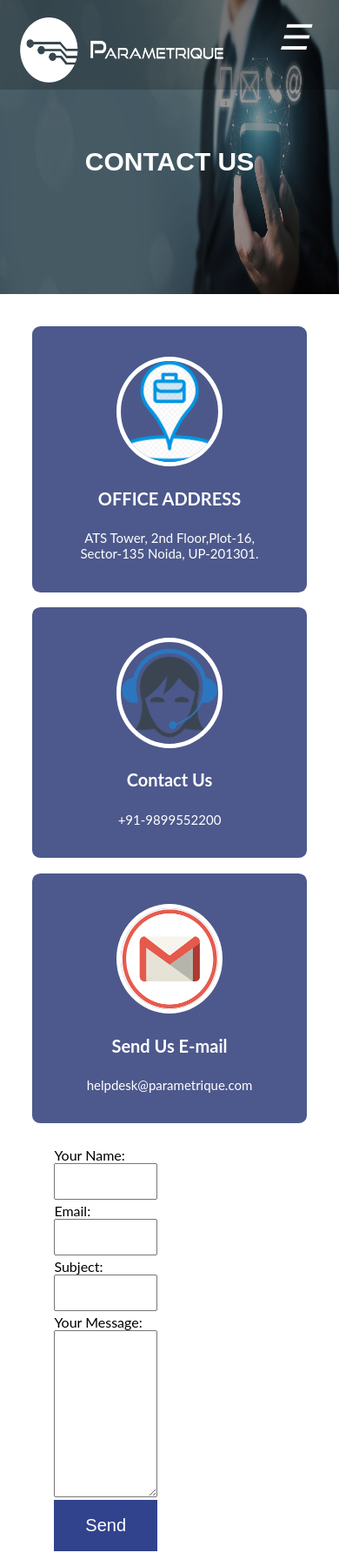
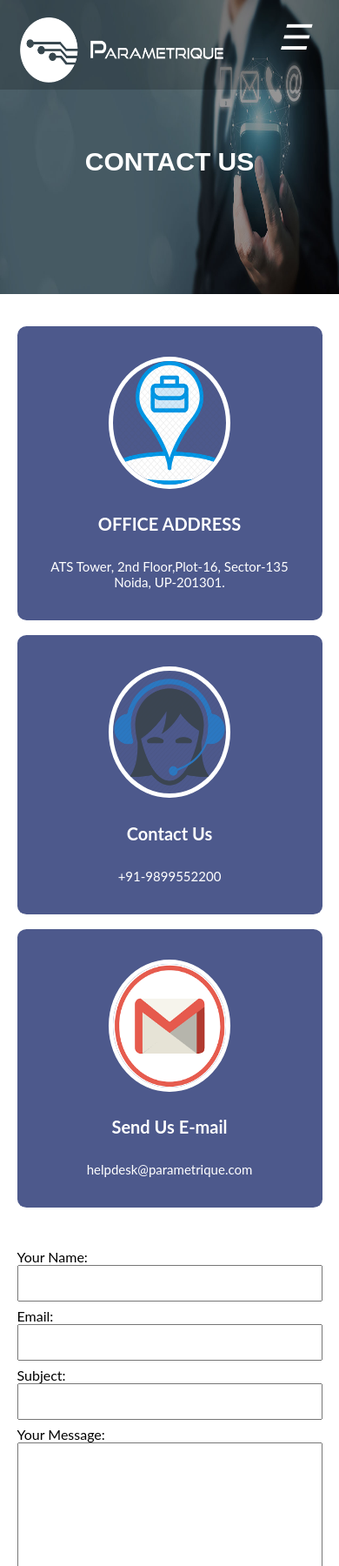
Before and after one commit to ankesh19/parametrique-php, a PHP site: page /contact-us.php in a window 390 px wide. Shown: the top 1800 px of the page at 87% size. Run offline with PHP 8.4, Linux system fonts and the light colour scheme; some libraries are stand-ins or nearby versions.

Commit message:
code optimization

```diff
--- a/assets/css/contact-us.css
+++ b/assets/css/contact-us.css
@@ -11,6 +11,7 @@
     background-color: #4d598c;
     color: white;
     width:25%;
+    height: auto;
     margin-left:6%;
     padding: 4%;
     text-align: center;
@@ -72,24 +73,30 @@
         margin-top: 5%;
     }
     .form-container{
-        margin-left: 10%;
+        width: 100%;
+        margin-left: 0%;
+        padding: 5%;
     }
     .form-container input{
-        width: 80%;
+        width: 100%;
     }
     .form-container textarea{
-        width: 80%;
+        width: 100%;
     }
 }
 @media (max-width: 600px) {
 
     .box{
-        width: 90%;
+        width: 100%;
         margin-top: 5%;
-        margin-left: 5%;
+        margin-left: 0%;
         padding: 10%;
     }
-    .form-container{
-        margin-left: 15%;
+    .box .image{
+        height:18vh;
+    }
+    .google-map-container{
+        height:60vh;
+        padding:2%;
     }
 }
--- a/assets/css/header.css
+++ b/assets/css/header.css
@@ -112,7 +112,7 @@
         margin-top: 2px;
     }
     .menu{
-        margin-top: 25%;
+        margin-top: 35%;
     }
      .menu li{
         margin-top: 10%;
--- a/assets/css/style.css
+++ b/assets/css/style.css
@@ -100,7 +100,11 @@ a{
         height: 50vh;
     }
     .banner-container-video{
-        height: 60vh;
+        height: 70vh;
+    }
+    .banner-video{
+        width: 100%;
+        height: auto;
     }
     .flex-left{
         order: 0;
@@ -111,15 +115,14 @@ a{
 }
 @media (max-width: 600px) {
 
+    video{
+        height: auto;
+    }
     .banner-image{
         height: 40vh;
     }
     .banner-container-video{
         height: 25vh;
-    }
-    .banner-video{
-        width: 100%;
-        height: 31vh;
     }
     .banner-container-video .banner-text{
         display: none;
--- a/contact-us.php
+++ b/contact-us.php
@@ -63,7 +63,7 @@
 
         <div class="content" id="form">
             <div class="form-container">
-                <form #contactform action="#" method="post" (submit)="contact(contactform);">
+                <form  action="#" method="post" onsubmit="return false;">
                     <div>
                        <p>Your Name:</p>
                        <input type="text" name="name" required>
--- a/layout/footer.php
+++ b/layout/footer.php
@@ -72,7 +72,7 @@
     </div>
     <!-- footer bottom -->
     <div class="footer-bottom">
-       <p>Powered By 2022 @Parametrique.</p>
+       <p>Powered By 2023 @Parametrique.</p>
     </div>
 </div>
 <!--footer close-->
```
Also changed, not shown: assets/css/about-us.css (+14 -5 lines), assets/css/expertise.css (+10 -1 lines), assets/css/ftth.css (+12 -2 lines), assets/css/index.css (+7 -5 lines), assets/css/services.css (+7 -4 lines).
